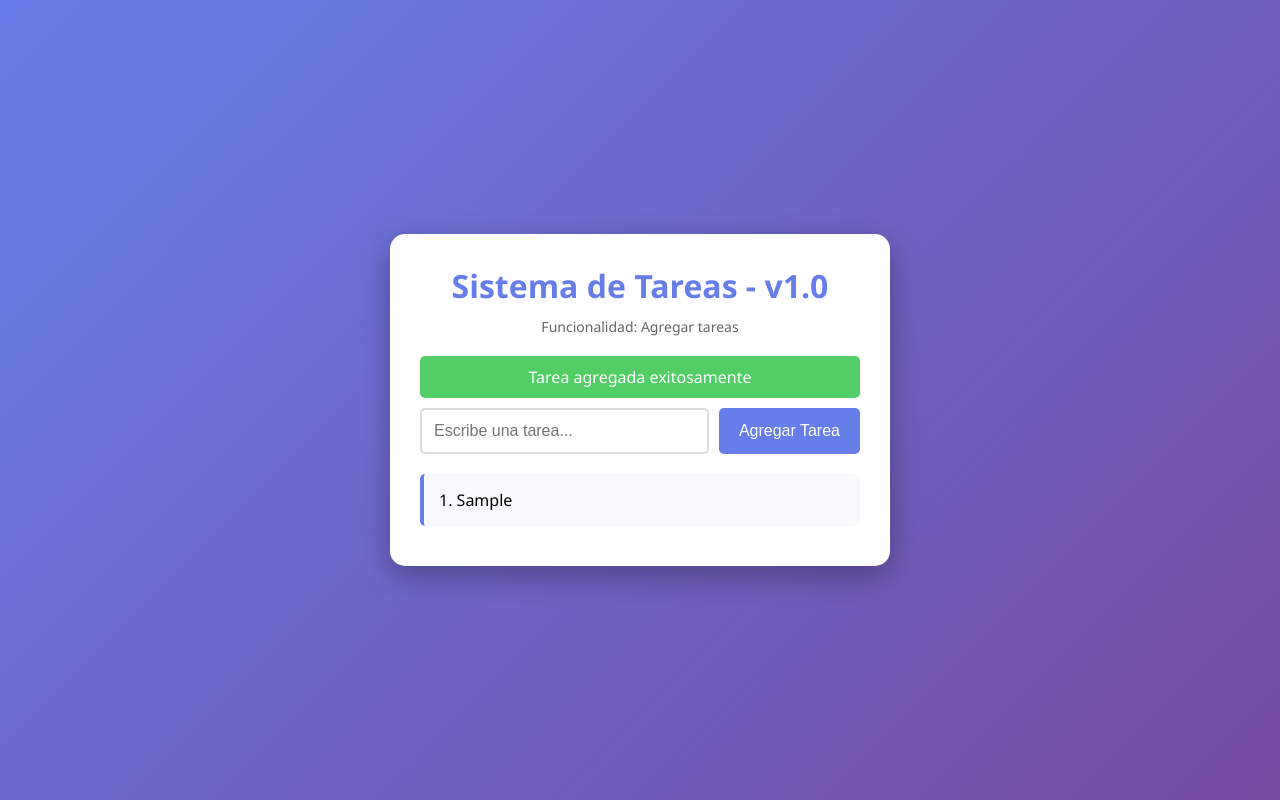
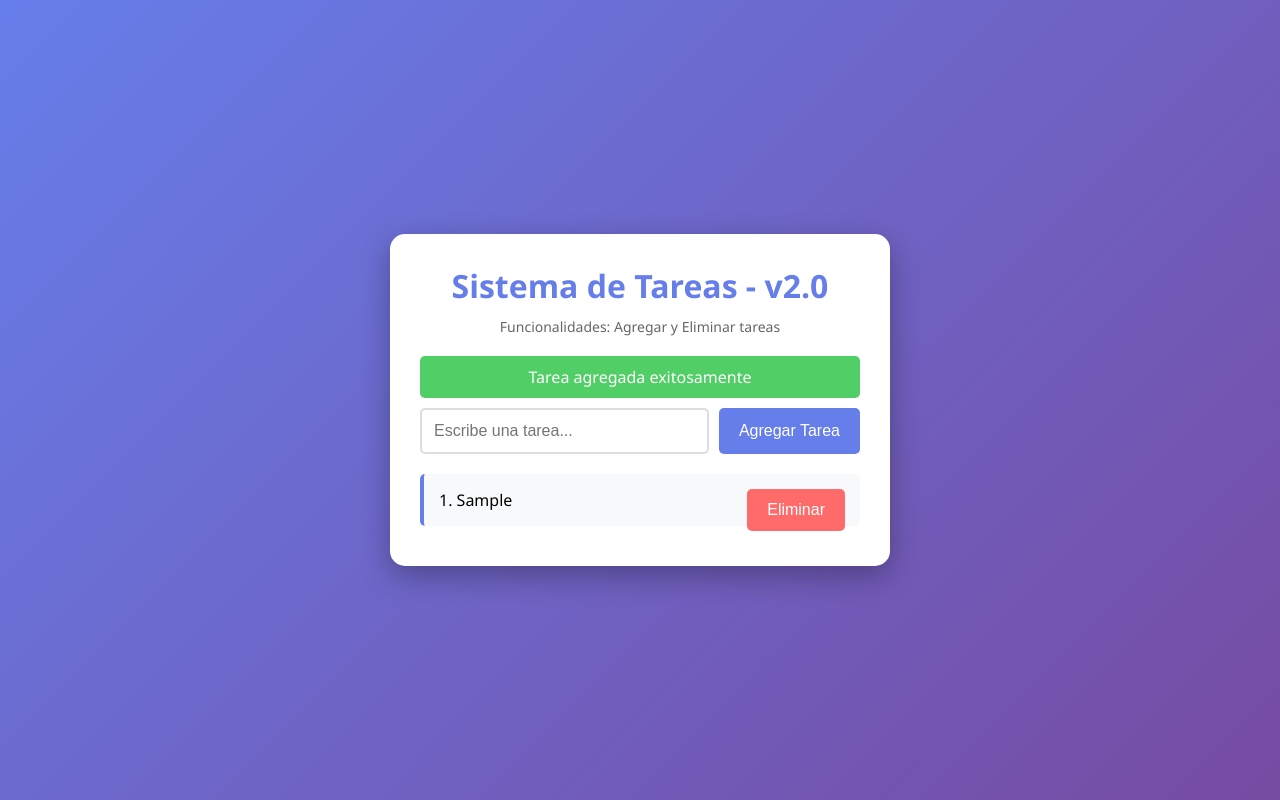
Before and after one commit to AndresAriasM/TallerSO, a plain HTML site: page index.html in a window 1280 px wide. Both pictures are taken after typing "Sample" into the empty fields and a click on the button "Agregar Tarea". Drawn offline with Linux system fonts and the light colour scheme.

Commit message:
Version 2.0

```diff
--- a/app.js
+++ b/app.js
@@ -1,4 +1,4 @@
-// app.js - Lógica principal de la aplicación
+// app.js - Lógica principal de la aplicación - VERSION 2.0
 
 let tareas = [];
 
@@ -19,6 +19,13 @@ function agregarTarea() {
     renderizarTareas();
 }
 
+// NUEVA FUNCIONALIDAD: Función para eliminar tarea
+function eliminarTarea(index) {
+    tareas.splice(index, 1);
+    mostrarMensaje('Tarea eliminada', 'exito');
+    renderizarTareas();
+}
+
 // Función para mostrar las tareas en pantalla
 function renderizarTareas() {
     const lista = document.getElementById('listaTareas');
@@ -26,7 +33,12 @@ function renderizarTareas() {
 
     tareas.forEach((tarea, index) => {
         const li = document.createElement('li');
-        li.textContent = `${index + 1}. ${tarea}`;
+        li.innerHTML = `
+            <span>${index + 1}. ${tarea}</span>
+            <button onclick="eliminarTarea(${index})" style="float: right; background: #ff6b6b;">
+                Eliminar
+            </button>
+        `;
         lista.appendChild(li);
     });
 }
--- a/index.html
+++ b/index.html
@@ -3,13 +3,13 @@
 <head>
     <meta charset="UTF-8">
     <meta name="viewport" content="width=device-width, initial-scale=1.0">
-    <title>Sistema de Tareas v1.0</title>
+    <title>Sistema de Tareas v2.0</title>
     <link rel="stylesheet" href="estilos.css">
 </head>
 <body>
     <div class="container">
-        <h1>Sistema de Tareas - v1.0</h1>
-        <p class="version-info">Funcionalidad: Agregar tareas</p>
+        <h1>Sistema de Tareas - v2.0</h1>
+        <p class="version-info">Funcionalidades: Agregar y Eliminar tareas</p>
 
         <div class="input-section">
             <input type="text" id="tareaInput" placeholder="Escribe una tarea...">
```
